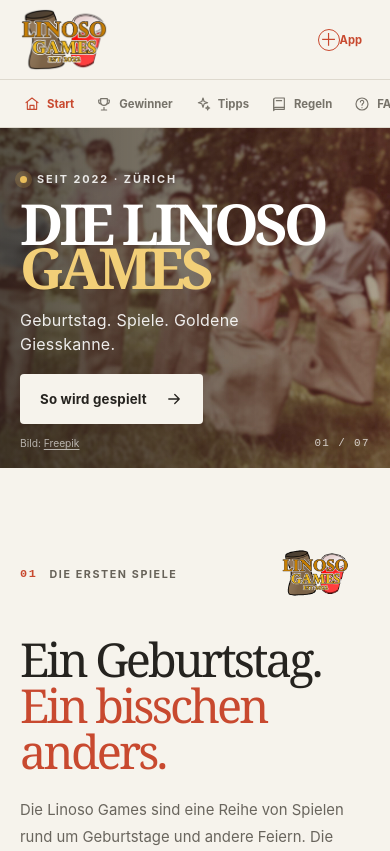
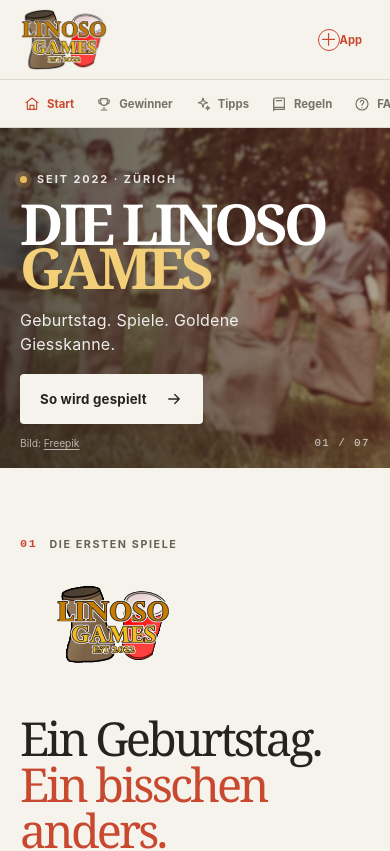
Before and after one commit to Heimatbrot/linosogames, a React (Vite) app: page / in a window 390 px wide. Shown: the top 851 px of the page. Built offline with nearby package versions, Linux system fonts and the light colour scheme.

Commit message:
Enlarge homepage-only animated logo

```diff
--- a/src/styles.css
+++ b/src/styles.css
@@ -257,8 +257,8 @@ img { max-width: 100%; }
   .photo-credit { left: 20px; bottom: 19px; }
   .content-width { width: calc(100% - 40px); }
   .intro-section { grid-template-columns: 1fr; gap: 24px; padding-block: 69px; }
-  .intro-aside { flex-direction: row; align-items: center; justify-content: space-between; }
-  .home-logo-gif { width: clamp(96px, 28vw, 132px); }
+  .intro-aside { flex-direction: column; align-items: flex-start; gap: 12px; }
+  .home-logo-gif { width: min(190px, 48vw); }
   .intro-copy h2 { font-size: clamp(2.8rem, 12vw, 4.2rem); }
   .intro-copy > p { font-size: .93rem; }
   .games-layout { grid-template-columns: 1fr; gap: 38px; }
```
